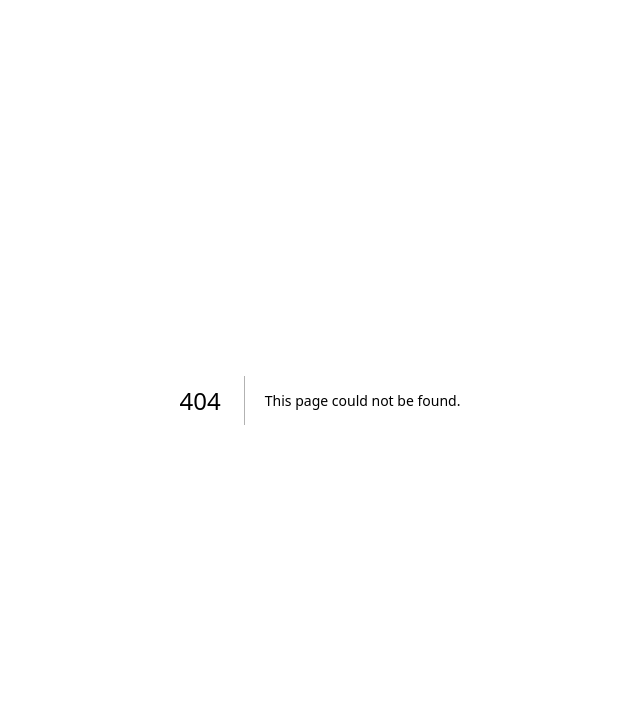
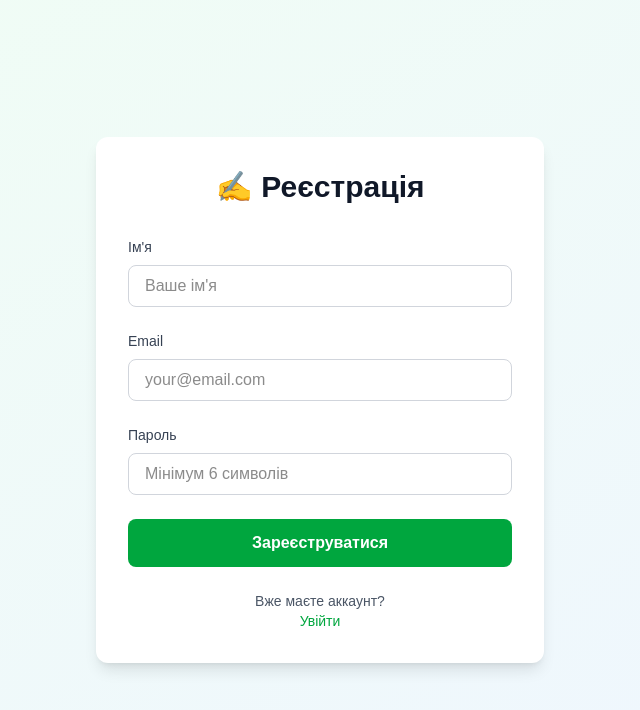
Before and after one commit to Serospapay/Fit-AI, a Next.js app in the folder frontend/: page /register in a window 1280 px wide. Before the commit this address had no page. Shown: the top 710 px of the page, without its empty margins (320-960 px from the left). Built offline with nearby package versions, Linux system fonts and the light colour scheme.

Commit message:
Add auth pages login/register with user state

```diff
--- /dev/null
+++ b/frontend/app/login/page.tsx
@@ -0,0 +1,106 @@
+'use client';
+
+import { useState } from 'react';
+import { useRouter } from 'next/navigation';
+
+export default function LoginPage() {
+  const router = useRouter();
+  const [email, setEmail] = useState('');
+  const [password, setPassword] = useState('');
+  const [error, setError] = useState('');
+  const [loading, setLoading] = useState(false);
+
+  const handleLogin = async (e: React.FormEvent) => {
+    e.preventDefault();
+    setLoading(true);
+    setError('');
+
+    try {
+      const res = await fetch('http://localhost:5000/api/auth/login', {
+        method: 'POST',
+        headers: { 'Content-Type': 'application/json' },
+        body: JSON.stringify({ email, password })
+      });
+
+      const data = await res.json();
+
+      if (!res.ok) {
+        setError(data.error || 'Помилка входу');
+        return;
+      }
+
+      // Зберегти токен
+      localStorage.setItem('token', data.token);
+      localStorage.setItem('user', JSON.stringify(data.user));
+
+      // Перенаправити на головну
+      router.push('/');
+      router.refresh();
+    } catch (err) {
+      setError('Помилка підключення до сервера');
+    } finally {
+      setLoading(false);
+    }
+  };
+
+  return (
+    <div className="min-h-screen bg-gradient-to-br from-green-50 to-blue-50 flex items-center justify-center py-12 px-4">
+      <div className="max-w-md w-full bg-white rounded-xl shadow-lg p-8">
+        <h2 className="text-3xl font-bold text-center text-gray-900 mb-8">
+          🔐 Вхід
+        </h2>
+
+        {error && (
+          <div className="mb-4 p-3 bg-red-100 border border-red-400 text-red-700 rounded">
+            {error}
+          </div>
+        )}
+
+        <form onSubmit={handleLogin} className="space-y-6">
+          <div>
+            <label className="block text-sm font-medium text-gray-700 mb-2">
+              Email
+            </label>
+            <input
+              type="email"
+              value={email}
+              onChange={(e) => setEmail(e.target.value)}
+              required
+              className="w-full px-4 py-2 border border-gray-300 rounded-lg focus:outline-none focus:ring-2 focus:ring-green-500"
+              placeholder="your@email.com"
+            />
+          </div>
+
+          <div>
+            <label className="block text-sm font-medium text-gray-700 mb-2">
+              Пароль
+            </label>
+            <input
+              type="password"
+              value={password}
+              onChange={(e) => setPassword(e.target.value)}
+              required
+              className="w-full px-4 py-2 border border-gray-300 rounded-lg focus:outline-none focus:ring-2 focus:ring-green-500"
+              placeholder="••••••••"
+            />
+          </div>
+
+          <button
+            type="submit"
+            disabled={loading}
+            className="w-full py-3 bg-green-600 text-white rounded-lg hover:bg-green-700 disabled:opacity-50 disabled:cursor-not-allowed font-semibold"
+          >
+            {loading ? 'Вхід...' : 'Увійти'}
+          </button>
+        </form>
+
+        <div className="mt-6 text-center text-sm text-gray-600">
+          <p>Немає аккаунту?</p>
+          <a href="/register" className="text-green-600 hover:text-green-700 font-medium">
+            Зареєструватися
+          </a>
+        </div>
+      </div>
+    </div>
+  );
+}
--- a/frontend/app/page.tsx
+++ b/frontend/app/page.tsx
@@ -1,14 +1,45 @@
 'use client';
 
+import { useEffect, useState } from 'react';
+
 export default function Home() {
+  const [user, setUser] = useState<any>(null);
+
+  useEffect(() => {
+    const userStr = localStorage.getItem('user');
+    if (userStr) {
+      setUser(JSON.parse(userStr));
+    }
+  }, []);
+
+  const handleLogout = () => {
+    localStorage.removeItem('token');
+    localStorage.removeItem('user');
+    setUser(null);
+    window.location.href = '/';
+  };
+
   return (
     <div className="min-h-screen bg-gradient-to-br from-green-50 to-blue-50">
       <nav className="bg-white shadow-sm">
         <div className="container mx-auto px-4 py-4 flex justify-between items-center">
-          <h1 className="text-2xl font-bold text-green-600">💪 Кишеньковий тренер</h1>
-          <div className="flex gap-4">
+          <a href="/" className="text-2xl font-bold text-green-600">💪 Кишеньковий тренер</a>
+          <div className="flex gap-4 items-center">
             <a href="/" className="hover:text-green-600">Головна</a>
             <a href="/exercises" className="hover:text-green-600">Вправи</a>
+            {user ? (
+              <>
+                <span className="text-gray-600">Привіт, {user.name || user.email}!</span>
+                <button onClick={handleLogout} className="text-red-600 hover:text-red-700">
+                  Вийти
+                </button>
+              </>
+            ) : (
+              <>
+                <a href="/login" className="hover:text-green-600">Вхід</a>
+                <a href="/register" className="hover:text-green-600">Реєстрація</a>
+              </>
+            )}
           </div>
         </div>
       </nav>
--- /dev/null
+++ b/frontend/app/register/page.tsx
@@ -0,0 +1,130 @@
+'use client';
+
+import { useState } from 'react';
+import { useRouter } from 'next/navigation';
+
+export default function RegisterPage() {
+  const router = useRouter();
+  const [formData, setFormData] = useState({
+    email: '',
+    password: '',
+    name: ''
+  });
+  const [error, setError] = useState('');
+  const [loading, setLoading] = useState(false);
+
+  const handleChange = (e: React.ChangeEvent<HTMLInputElement>) => {
+    setFormData({ ...formData, [e.target.name]: e.target.value });
+  };
+
+  const handleRegister = async (e: React.FormEvent) => {
+    e.preventDefault();
+    setLoading(true);
+    setError('');
+
+    try {
+      const res = await fetch('http://localhost:5000/api/auth/register', {
+        method: 'POST',
+        headers: { 'Content-Type': 'application/json' },
+        body: JSON.stringify(formData)
+      });
+
+      const data = await res.json();
+
+      if (!res.ok) {
+        setError(data.error || 'Помилка реєстрації');
+        return;
+      }
+
+      // Зберегти токен
+      localStorage.setItem('token', data.token);
+      localStorage.setItem('user', JSON.stringify(data.user));
+
+      // Перенаправити на головну
+      router.push('/');
+      router.refresh();
+    } catch (err) {
+      setError('Помилка підключення до сервера');
+    } finally {
+      setLoading(false);
+    }
+  };
+
+  return (
+    <div className="min-h-screen bg-gradient-to-br from-green-50 to-blue-50 flex items-center justify-center py-12 px-4">
+      <div className="max-w-md w-full bg-white rounded-xl shadow-lg p-8">
+        <h2 className="text-3xl font-bold text-center text-gray-900 mb-8">
+          ✍️ Реєстрація
+        </h2>
+
+        {error && (
+          <div className="mb-4 p-3 bg-red-100 border border-red-400 text-red-700 rounded">
+            {error}
+          </div>
+        )}
+
+        <form onSubmit={handleRegister} className="space-y-6">
+          <div>
+            <label className="block text-sm font-medium text-gray-700 mb-2">
+              Ім'я
+            </label>
+            <input
+              type="text"
+              name="name"
+              value={formData.name}
+              onChange={handleChange}
+              className="w-full px-4 py-2 border border-gray-300 rounded-lg focus:outline-none focus:ring-2 focus:ring-green-500"
+              placeholder="Ваше ім'я"
+            />
+          </div>
+
+          <div>
+            <label className="block text-sm font-medium text-gray-700 mb-2">
+              Email
+            </label>
+            <input
+              type="email"
+              name="email"
+              value={formData.email}
+              onChange={handleChange}
+              required
+              className="w-full px-4 py-2 border border-gray-300 rounded-lg focus:outline-none focus:ring-2 focus:ring-green-500"
+              placeholder="your@email.com"
+            />
+          </div>
+
+          <div>
+            <label className="block text-sm font-medium text-gray-700 mb-2">
+              Пароль
+            </label>
+            <input
+              type="password"
+              name="password"
+              value={formData.password}
+              onChange={handleChange}
+              required
+              minLength={6}
+              className="w-full px-4 py-2 border border-gray-300 rounded-lg focus:outline-none focus:ring-2 focus:ring-green-500"
+              placeholder="Мінімум 6 символів"
+            />
+          </div>
+
+          <button
+            type="submit"
+            disabled={loading}
+            className="w-full py-3 bg-green-600 text-white rounded-lg hover:bg-green-700 disabled:opacity-50 disabled:cursor-not-allowed font-semibold"
+          >
+            {loading ? 'Реєстрація...' : 'Зареєструватися'}
+          </button>
+        </form>
+
+        <div className="mt-6 text-center text-sm text-gray-600">
+          <p>Вже маєте аккаунт?</p>
+          <a href="/login" className="text-green-600 hover:text-green-700 font-medium">
+            Увійти
+          </a>
+        </div>
+      </div>
+    </div>
+  );
+}
```
